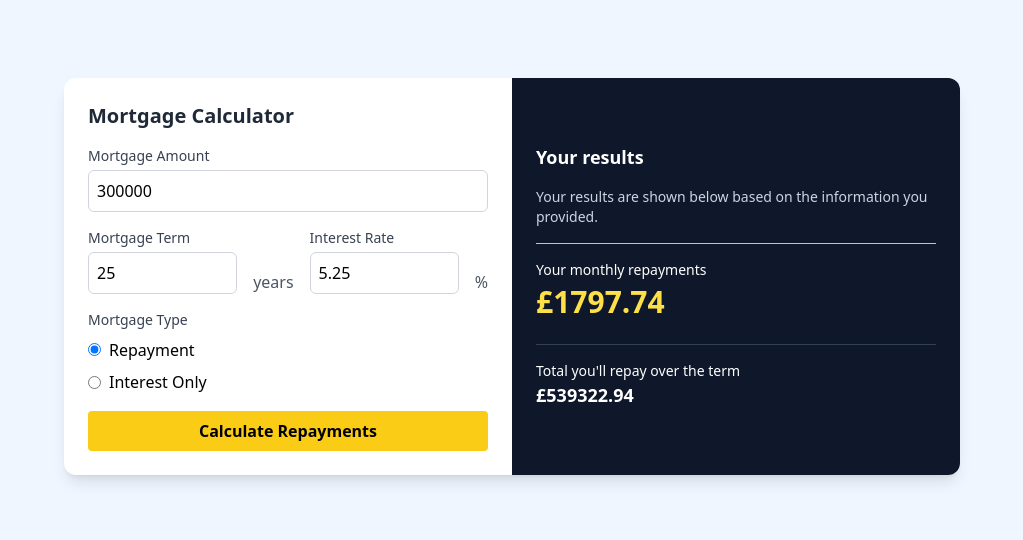
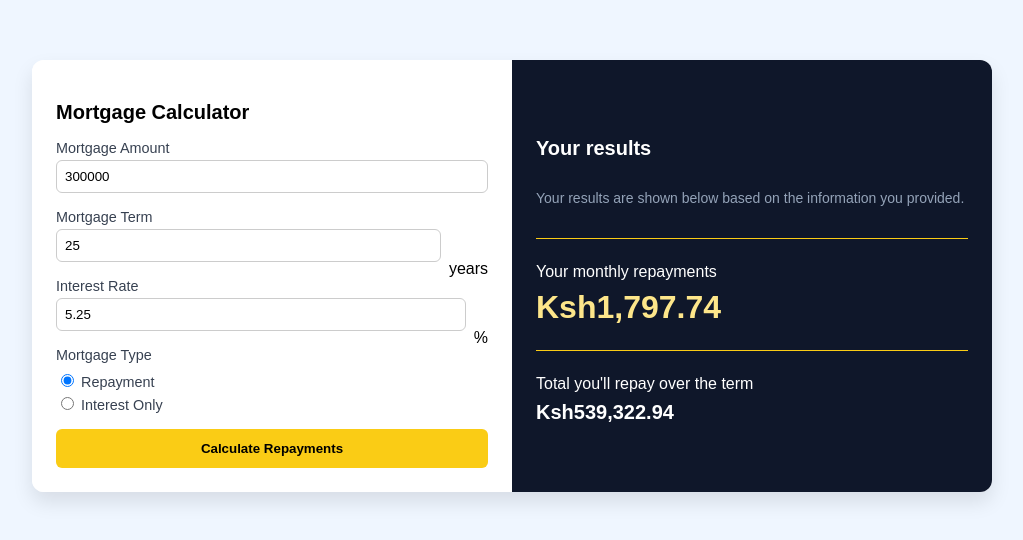
Before and after one commit to WanjakeKibe/Mortgage-Calculator, a plain HTML site: page index.html in a window 1280 px wide. Shown: the part 124-664 px from the top of the page, without its empty margins (128-1151 px from the left). Drawn offline with nearby package versions, Linux system fonts and the light colour scheme.

Commit message:
Update index.html

```diff
--- a/index.html
+++ b/index.html
@@ -4,73 +4,203 @@
   <meta charset="UTF-8" />
   <meta name="viewport" content="width=device-width, initial-scale=1.0"/>
   <title>Mortgage Calculator</title>
-  <script src="https://cdn.tailwindcss.com"></script>
+  <style>
+    * {
+      box-sizing: border-box;
+    }
+
+    body {
+      margin: 0;
+      font-family: Arial, sans-serif;
+      background-color: #eff6ff;
+      display: flex;
+      align-items: center;
+      justify-content: center;
+      min-height: 100vh;
+      padding: 1.5rem;
+    }
+
+    .container {
+      display: flex;
+      flex-direction: column;
+      max-width: 960px;
+      width: 100%;
+      background: white;
+      border-radius: 12px;
+      box-shadow: 0 10px 20px rgba(0, 0, 0, 0.1);
+      overflow: hidden;
+    }
+
+    @media (min-width: 768px) {
+      .container {
+        flex-direction: row;
+      }
+    }
+
+    .left,
+    .right {
+      padding: 1.5rem;
+      flex: 1;
+    }
+
+    .left {
+      background-color: white;
+    }
+
+    .right {
+      background-color: #0f172a;
+      color: white;
+      display: flex;
+      flex-direction: column;
+      justify-content: center;
+    }
+
+    h2 {
+      font-size: 1.25rem;
+      font-weight: bold;
+      margin-bottom: 1rem;
+    }
+
+    label {
+      font-size: 0.9rem;
+      font-weight: 500;
+      margin-bottom: 0.25rem;
+      display: block;
+      color: #374151;
+    }
+
+    input[type="number"] {
+      width: 100%;
+      padding: 0.5rem;
+      border: 1px solid #ccc;
+      border-radius: 6px;
+      margin-bottom: 1rem;
+    }
+
+    .row {
+      display: flex;
+      gap: 0.5rem;
+      align-items: flex-end;
+    }
+
+    .half {
+      flex: 1;
+    }
+
+    .radio-group {
+      margin-top: 0.5rem;
+      margin-bottom: 1rem;
+    }
+
+    .radio-group label {
+      display: block;
+      margin-bottom: 0.25rem;
+    }
+
+    .button {
+      background-color: #facc15;
+      color: black;
+      padding: 0.75rem;
+      font-weight: bold;
+      border: none;
+      border-radius: 6px;
+      width: 100%;
+      cursor: pointer;
+    }
+
+    .button:hover {
+      background-color: #eab308;
+    }
+
+    .result {
+      border-top: 1px solid #facc15;
+      padding-top: 1rem;
+      margin-top: 1rem;
+    }
+
+    .result p {
+      margin: 0.5rem 0;
+    }
+
+    .monthly {
+      font-size: 2rem;
+      font-weight: bold;
+      color: #fde68a;
+    }
+
+    .total {
+      font-size: 1.25rem;
+      font-weight: bold;
+    }
+
+    .text-muted {
+      color: #94a3b8;
+      font-size: 0.875rem;
+      margin-bottom: 1rem;
+    }
+  </style>
 </head>
-<body class="bg-blue-50 min-h-screen flex items-center justify-center p-6">
+<body>
 
-  <div class="bg-white flex flex-col md:flex-row rounded-xl shadow-lg overflow-hidden max-w-4xl w-full">
+  <div class="container">
     <!-- Left Side: Calculator Form -->
-    <div class="w-full md:w-1/2 p-6 space-y-4">
-      <h2 class="text-xl font-semibold text-gray-800">Mortgage Calculator</h2>
+    <div class="left">
+      <h2>Mortgage Calculator</h2>
 
-      <div>
-        <label class="block text-sm font-medium text-gray-700">Mortgage Amount</label>
-        <input type="number" id="amount" value="300000" class="mt-1 block w-full border border-gray-300 rounded-md p-2" />
-      </div>
+      <label for="amount">Mortgage Amount</label>
+      <input type="number" id="amount" value="300000" />
 
-      <div class="flex space-x-4">
-        <div class="flex-1">
-          <label class="block text-sm font-medium text-gray-700">Mortgage Term</label>
-          <input type="number" id="term" value="25" class="mt-1 block w-full border border-gray-300 rounded-md p-2" />
+      <div class="row">
+        <div class="half">
+          <label for="term">Mortgage Term</label>
+          <input type="number" id="term" value="25" />
         </div>
-        <div class="flex items-end">
-          <span class="text-gray-600">years</span>
-        </div>
-        <div class="flex-1">
-          <label class="block text-sm font-medium text-gray-700">Interest Rate</label>
-          <input type="number" id="rate" step="0.01" value="5.25" class="mt-1 block w-full border border-gray-300 rounded-md p-2" />
-        </div>
-        <div class="flex items-end">
-          <span class="text-gray-600">%</span>
+        <div>
+          <span>years</span>
         </div>
       </div>
 
-      <div>
-        <label class="block text-sm font-medium text-gray-700">Mortgage Type</label>
-        <div class="mt-2 space-y-2">
-          <label class="inline-flex items-center">
-            <input type="radio" name="mortgageType" value="repayment" checked class="form-radio text-yellow-500" />
-            <span class="ml-2">Repayment</span>
-          </label>
-          <br />
-          <label class="inline-flex items-center">
-            <input type="radio" name="mortgageType" value="interest-only" class="form-radio text-yellow-500" />
-            <span class="ml-2">Interest Only</span>
-          </label>
+      <div class="row">
+        <div class="half">
+          <label for="rate">Interest Rate</label>
+          <input type="number" id="rate" step="0.01" value="5.25" />
+        </div>
+        <div>
+          <span>%</span>
         </div>
       </div>
 
-      <button onclick="calculate()" class="mt-4 w-full bg-yellow-400 hover:bg-yellow-500 text-black font-bold py-2 px-4 rounded">
-        Calculate Repayments
-      </button>
+      <label>Mortgage Type</label>
+      <div class="radio-group">
+        <label><input type="radio" name="mortgageType" value="repayment" checked /> Repayment</label>
+        <label><input type="radio" name="mortgageType" value="interest-only" /> Interest Only</label>
+      </div>
+
+      <button onclick="calculate()" class="button">Calculate Repayments</button>
     </div>
 
     <!-- Right Side: Results -->
-    <div class="w-full md:w-1/2 bg-slate-900 text-white p-6 flex flex-col justify-center">
-      <h2 class="text-lg font-semibold mb-4">Your results</h2>
-      <p class="text-sm text-slate-300 mb-4">Your results are shown below based on the information you provided.</p>
-      <div class="border-t border-yellow-400 pt-4">
-        <p class="text-sm">Your monthly repayments</p>
-        <p id="monthlyRepayment" class="text-3xl font-bold text-yellow-300 mt-1">£1,797.74</p>
+    <div class="right">
+      <h2>Your results</h2>
+      <p class="text-muted">Your results are shown below based on the information you provided.</p>
+
+      <div class="result">
+        <p>Your monthly repayments</p>
+        <p id="monthlyRepayment" class="monthly">Ksh1,797.74</p>
       </div>
-      <div class="mt-6 border-t border-slate-700 pt-4">
-        <p class="text-sm">Total you'll repay over the term</p>
-        <p id="totalRepayment" class="text-lg font-semibold text-white">£539,322.94</p>
+
+      <div class="result">
+        <p>Total you'll repay over the term</p>
+        <p id="totalRepayment" class="total">Ksh539,322.94</p>
       </div>
     </div>
   </div>
 
   <script>
+    function formatCurrency(num) {
+      return `Ksh${num.toFixed(2).replace(/\B(?=(\d{3})+(?!\d))/g, ",")}`;
+    }
+
     function calculate() {
       const amount = parseFloat(document.getElementById("amount").value);
       const term = parseFloat(document.getElementById("term").value);
@@ -83,17 +213,19 @@
       let monthlyPayment, totalPayment;
 
       if (type === "repayment") {
-        // Mortgage Repayment Formula (Amortized Loan)
-        monthlyPayment = (amount * monthlyRate) / (1 - Math.pow(1 + monthlyRate, -months));
+        if (rate === 0) {
+          monthlyPayment = amount / months;
+        } else {
+          monthlyPayment = (amount * monthlyRate) / (1 - Math.pow(1 + monthlyRate, -months));
+        }
         totalPayment = monthlyPayment * months;
       } else {
-        // Interest-Only Mortgage
         monthlyPayment = amount * monthlyRate;
         totalPayment = monthlyPayment * months;
       }
 
-      document.getElementById("monthlyRepayment").textContent = `£${monthlyPayment.toFixed(2)}`;
-      document.getElementById("totalRepayment").textContent = `£${totalPayment.toFixed(2)}`;
+      document.getElementById("monthlyRepayment").textContent = formatCurrency(monthlyPayment);
+      document.getElementById("totalRepayment").textContent = formatCurrency(totalPayment);
     }
 
     window.onload = calculate;
```
